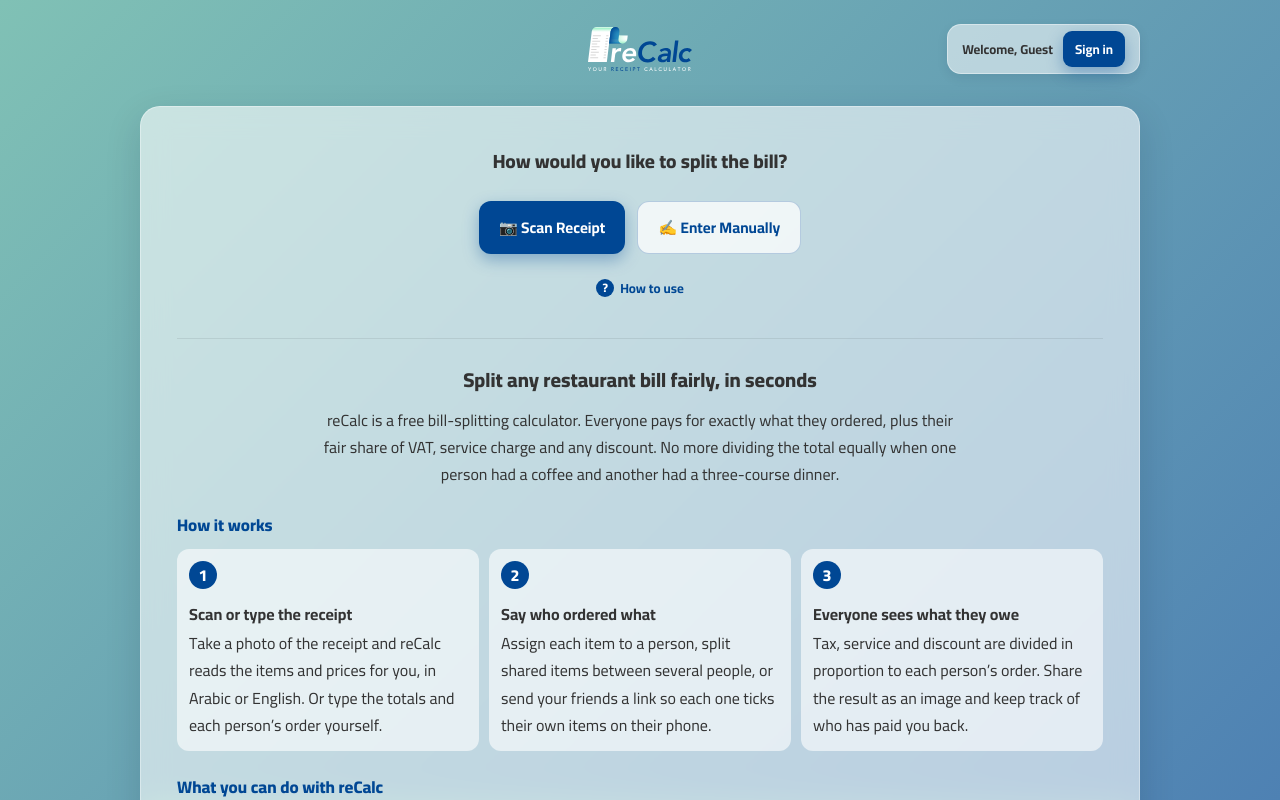
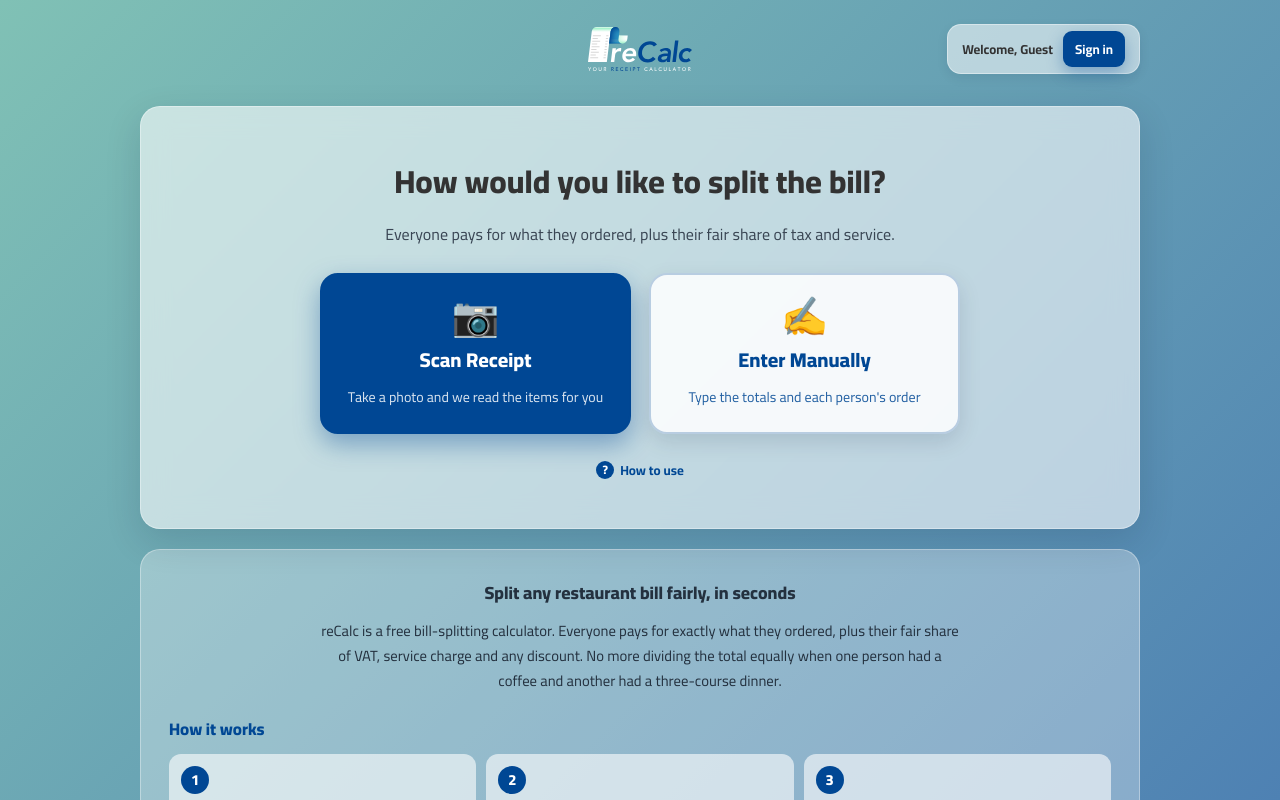
Before and after one commit to ahmedjo0o/ReCalc, a React (Vite) app: page / in a window 1280 px wide. Shown: the top 800 px of the page. Built offline with nearby package versions, Linux system fonts and the light colour scheme; no server answers.

Commit message:
Landing: larger start choices, info section in its own box below
Co-Authored-By: Claude Opus 5.5 <noreply@anthropic.com>

```diff
--- a/src/App.jsx
+++ b/src/App.jsx
@@ -23,6 +23,9 @@ export default function App() {
           <Route path="*" element={<Navigate to="/" replace />} />
         </Routes>
       </div>
+      {/* Extra content shown below the main panel on some screens (the home
+          page puts its "how it works" / FAQ box here via a portal). */}
+      <div id="below-panel" />
       <Footer />
     </div>
   );
--- a/src/components/calculator/MethodChoiceStep.jsx
+++ b/src/components/calculator/MethodChoiceStep.jsx
@@ -1,17 +1,29 @@
 import { Link } from 'react-router-dom';
-import Button from '../ui/Button.jsx';
 import { useLanguage } from '../../context/LanguageContext.jsx';
 
+// The landing screen: two large choices that are clearly the main thing to
+// do on the page, with a one-line explanation under each.
 export default function MethodChoiceStep({ onChoose }) {
   const { t, language } = useLanguage();
   return (
-    <div className="step">
-      <h2 className="page-title" style={{ fontSize: '1.2rem' }}>{t.chooseMethodTitle}</h2>
-      <div style={{ display: 'flex', gap: 12, justifyContent: 'center', flexWrap: 'wrap' }}>
-        <Button variant="primary" onClick={() => onChoose('scan')}>{t.scanMethodButton}</Button>
-        <Button variant="secondary" onClick={() => onChoose('manual')}>{t.manualMethodButton}</Button>
+    <div className="step method">
+      <h1 className="method__title">{t.chooseMethodTitle}</h1>
+      <p className="method__subtitle">{t.chooseMethodSubtitle}</p>
+
+      <div className="method__choices">
+        <button type="button" className="method-choice method-choice--primary" onClick={() => onChoose('scan')}>
+          <span className="method-choice__icon" aria-hidden="true">📷</span>
+          <span className="method-choice__label">{t.scanMethodTitle}</span>
+          <span className="method-choice__hint">{t.scanMethodHint}</span>
+        </button>
+        <button type="button" className="method-choice" onClick={() => onChoose('manual')}>
+          <span className="method-choice__icon" aria-hidden="true">✍️</span>
+          <span className="method-choice__label">{t.manualMethodTitle}</span>
+          <span className="method-choice__hint">{t.manualMethodHint}</span>
+        </button>
       </div>
-      <div style={{ textAlign: 'center', marginTop: 16 }}>
+
+      <div style={{ textAlign: 'center', marginTop: 18 }}>
         <Link to="/how-to-use" className="btn btn-ghost btn-sm howto-link">
           <span className="howto-link__icon" aria-hidden="true">{language === 'ar' ? '؟' : '?'}</span>
           <span>{t.howToButton}</span>
--- a/src/components/home/HomeInfo.jsx
+++ b/src/components/home/HomeInfo.jsx
@@ -10,7 +10,7 @@ export default function HomeInfo() {
   const c = homeContent[language] || homeContent.en;
 
   return (
-    <section className="home-info" aria-labelledby="home-info-title">
+    <section className="info-panel home-info" aria-labelledby="home-info-title">
       <h2 id="home-info-title" className="home-info__title">{c.title}</h2>
       <p className="home-info__intro">{c.intro}</p>
 
--- a/src/i18n/translations.js
+++ b/src/i18n/translations.js
@@ -89,6 +89,11 @@ export const translations = {
 
     // --- Receipt scanning / assignment flow ---
     chooseMethodTitle: 'How would you like to split the bill?',
+    chooseMethodSubtitle: 'Everyone pays for what they ordered, plus their fair share of tax and service.',
+    scanMethodTitle: 'Scan Receipt',
+    scanMethodHint: 'Take a photo and we read the items for you',
+    manualMethodTitle: 'Enter Manually',
+    manualMethodHint: "Type the totals and each person's order",
     scanMethodButton: '📷 Scan Receipt',
     manualMethodButton: '✍️ Enter Manually',
     scanStepTitle: 'Scan Your Receipt',
@@ -362,6 +367,11 @@ export const translations = {
 
     // --- خطوات مسح الفاتورة وتوزيع الأصناف ---
     chooseMethodTitle: 'كيف تريد تقسيم الفاتورة؟',
+    chooseMethodSubtitle: 'يدفع كل شخص ثمن ما طلبه، مع نصيبه العادل من الضريبة والخدمة.',
+    scanMethodTitle: 'مسح الفاتورة',
+    scanMethodHint: 'التقط صورة وسنقرأ الأصناف بدلاً منك',
+    manualMethodTitle: 'إدخال يدوي',
+    manualMethodHint: 'اكتب الإجماليات وطلب كل شخص',
     scanMethodButton: '📷 مسح الفاتورة',
     manualMethodButton: '✍️ إدخال يدوي',
     scanStepTitle: 'امسح فاتورتك',
--- a/src/pages/HomePage.jsx
+++ b/src/pages/HomePage.jsx
@@ -1,3 +1,5 @@
+import { useEffect, useState } from 'react';
+import { createPortal } from 'react-dom';
 import MethodChoiceStep from '../components/calculator/MethodChoiceStep.jsx';
 import ScanStep from '../components/calculator/ScanStep.jsx';
 import NamesStep from '../components/calculator/NamesStep.jsx';
@@ -20,6 +22,13 @@ export default function HomePage() {
     startAgain,
     calculate,
   } = useCalculatorFlow();
+
+  // The information box lives in its own panel below the calculator (see
+  // #below-panel in App.jsx), and only on the start screen.
+  const [belowPanel, setBelowPanel] = useState(null);
+  useEffect(() => {
+    setBelowPanel(document.getElementById('below-panel'));
+  }, []);
 
   const { step, flow, numPeople, names, scannedReceipt, results, historyId, calculating, calcError } = state;
 
@@ -81,7 +90,7 @@ export default function HomePage() {
       )}
 
       {step === 'method' && <InstallAppButton />}
-      {step === 'method' && <HomeInfo />}
+      {step === 'method' && belowPanel && createPortal(<HomeInfo />, belowPanel)}
     </main>
   );
 }
--- a/src/styles/components.css
+++ b/src/styles/components.css
@@ -1195,16 +1195,25 @@
 
 /* ---------- Home page information ---------- */
 
-.home-info {
-  margin-top: 32px;
-  padding-top: 24px;
-  border-top: 1px solid rgba(0, 0, 0, 0.08);
+/* Its own, quieter box below the main panel, so it reads as background
+   information rather than part of the calculator. */
+.info-panel {
+  max-width: 1000px;
+  width: 90%;
+  box-sizing: border-box;
+  margin: -12px auto 32px;
+  padding: clamp(18px, 3vw, 28px);
+  border-radius: 20px;
+  background: rgba(255, 255, 255, 0.32);
+  border: 1px solid rgba(255, 255, 255, 0.35);
+  font-size: 0.92rem;
   line-height: 1.7;
+  color: #24313f;
 }
 
 .home-info__title {
   text-align: center;
-  font-size: 1.25rem;
+  font-size: 1.1rem;
   font-weight: 800;
   margin: 0 0 10px;
 }
@@ -1285,3 +1294,88 @@
     flex-direction: column;
   }
 }
+
+/* ---------- Landing: choose how to split ---------- */
+
+.method {
+  text-align: center;
+  padding: 8px 0 4px;
+}
+
+.method__title {
+  font-size: clamp(1.45rem, 3.4vw, 2rem);
+  font-weight: 800;
+  margin: 0 0 8px;
+  color: var(--color-text);
+}
+
+.method__subtitle {
+  margin: 0 auto 24px;
+  max-width: 520px;
+  color: #3a4654;
+}
+
+.method__choices {
+  display: grid;
+  grid-template-columns: 1fr;
+  gap: 14px;
+  max-width: 640px;
+  margin: 0 auto;
+}
+
+@media (min-width: 600px) {
+  .method__choices {
+    grid-template-columns: 1fr 1fr;
+    gap: 18px;
+  }
+}
+
+.method-choice {
+  font-family: var(--font-family);
+  display: flex;
+  flex-direction: column;
+  align-items: center;
+  justify-content: center;
+  gap: 6px;
+  min-height: 150px;
+  padding: 22px 18px;
+  border-radius: 18px;
+  border: 2px solid rgba(0, 71, 148, 0.25);
+  background: rgba(255, 255, 255, 0.85);
+  color: var(--color-accent);
+  cursor: pointer;
+  box-shadow: 0 8px 22px rgba(0, 20, 50, 0.12);
+  transition: transform 0.12s ease, box-shadow 0.12s ease;
+}
+
+.method-choice:hover {
+  transform: translateY(-3px);
+  box-shadow: 0 14px 30px rgba(0, 20, 50, 0.2);
+}
+
+.method-choice:focus-visible {
+  outline: 3px solid rgba(0, 71, 148, 0.45);
+  outline-offset: 3px;
+}
+
+.method-choice--primary {
+  background: var(--color-accent);
+  border-color: var(--color-accent);
+  color: #fff;
+  box-shadow: 0 10px 26px rgba(0, 71, 148, 0.4);
+}
+
+.method-choice__icon {
+  font-size: 2.4rem;
+  line-height: 1;
+}
+
+.method-choice__label {
+  font-size: 1.25rem;
+  font-weight: 800;
+}
+
+.method-choice__hint {
+  font-size: 0.88rem;
+  opacity: 0.85;
+}
```
